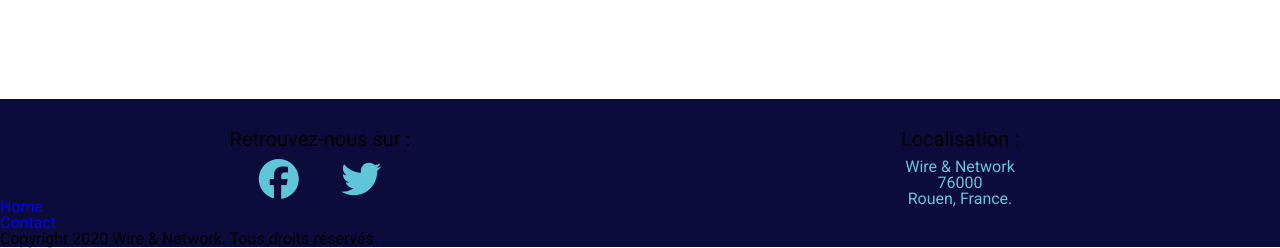
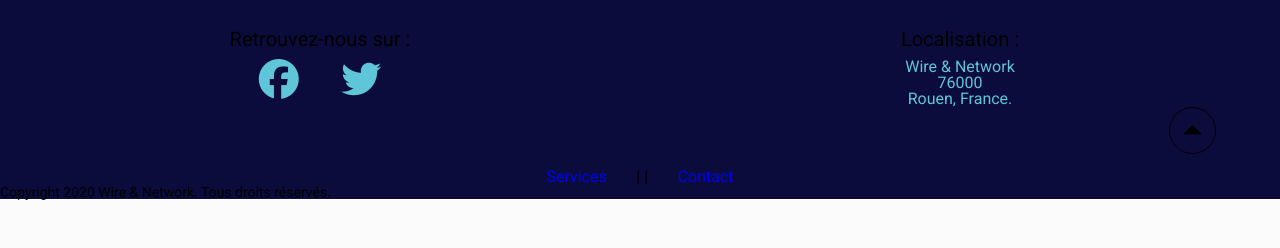
Before and after one commit to AxelBarbeHusson/reseaux, a PHP site: page /index.php in a window 1280 px wide. Shown: the part 1601-1849 px from the top of the page. After the commit the page ends 1801 px from the top, so only its background shows below. Run offline with PHP 8.4, Linux system fonts and the light colour scheme; a stand-in replaces the project's code that opens the database connection; some libraries are stand-ins or nearby versions.

Commit message:
finition footer

```diff
--- a/assets/css/style.css
+++ b/assets/css/style.css
@@ -388,7 +388,6 @@ thead td {
 footer {
     width: 100%;
     background-color: #0C0C3C;
-    margin-top: 100px;
 }
 footer .colonne1{
     width: 50%;
@@ -406,12 +405,11 @@ footer h4 {
     font-size: 20px;
     margin-bottom: 10px;
 }
-footer i {
+footer .colonne1 i {
     color: #5FC6DA;
     font-size: 40px;
 }
 footer .colonne1 li {
-    width: 50%;
     display: inline;
     margin: 0 3%;
     color: #5FC6DA;
@@ -419,9 +417,32 @@ footer .colonne1 li {
 footer .colonne2 li {
     color: #5FC6DA;
 }
+footer .colonne2 i {
+    float: right;
+    display: block;
+    font-size:45px;
+    margin-right: 10%;
+    border-radius: 50%;
+    border: 1px black solid;
+    color: black;
+}
 footer img {
     width: 120px;
 }
 footer .barfooter{
     width: 100%;
+    margin-top: 15px;
 }
+footer .barfooter ul {
+    text-align: center;
+}
+footer .barfooter li {
+    display: inline;
+}
+footer .barfooter .item {
+    margin: 0 2%;
+}
+
+footer .barfooter p {
+    font-size: 14px;
+}
--- a/inc/footer.php
+++ b/inc/footer.php
@@ -28,14 +28,16 @@
                 <li>76000</li>
                 <li>Rouen, France.</li>
             </ul>
+            <a href="#balise"><i class="material-icons" >arrow_drop_up</i></a>
         </div>
     </section>
 
-
+<div class="clear"></div>
     <div class="barfooter">
             <ul>
-                <li><a href="#" title="">Home</a></li>
-                <li><a href="#" title="">Contact</a></li>
+                <li><a href="services.php" class="item">Services</a></li>
+                <li><a>| |</a></li>
+                <li><a href="contact.php" class="item">Contact</a></li>
             </ul>
         <p class="">Copyright 2020 Wire & Network. Tous droits réservés.</p>
     </div>
--- a/inc/header.php
+++ b/inc/header.php
@@ -13,6 +13,7 @@
     <link rel="stylesheet" href="https://unpkg.com/leaflet@1.6.0/dist/leaflet.css"
           integrity="sha512-xwE/Az9zrjBIphAcBb3F6JVqxf46+CDLwfLMHloNu6KEQCAWi6HcDUbeOfBIptF7tcCzusKFjFw2yuvEpDL9wQ=="
           crossorigin=""/>
+    <link href="https://fonts.googleapis.com/icon?family=Material+Icons" rel="stylesheet">
 
 </head>
 <body>
--- a/index.php
+++ b/index.php
@@ -8,6 +8,7 @@ require ('inc/header.php')
 
 
 <body>
+<div id="balise"></div>
 <div class="wrap">
 <section id="presentation_home">
     <div class="home1">
```
